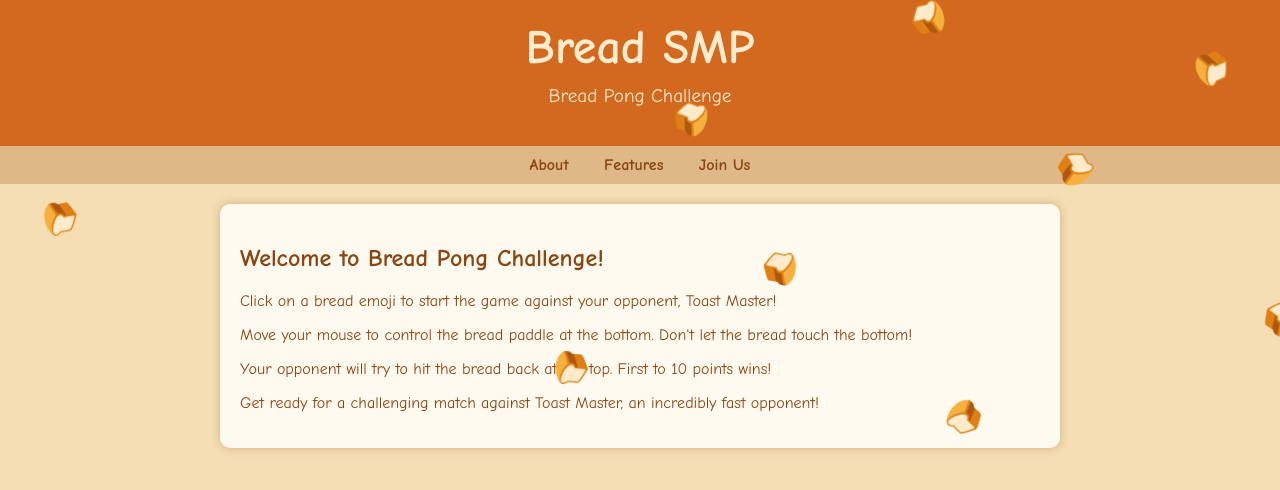
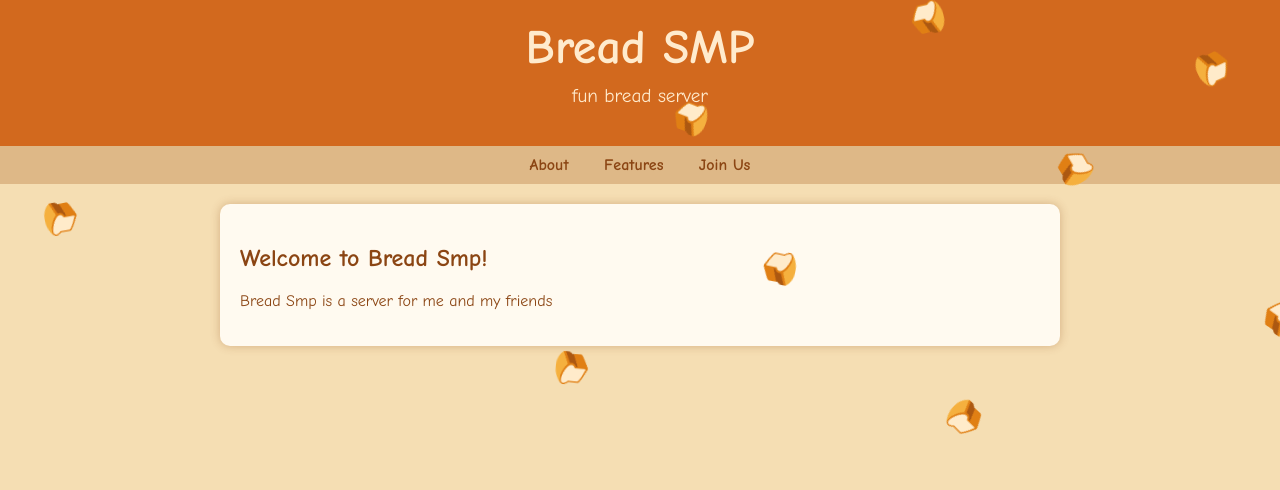
Before and after one commit to jeff600000/AI, a plain HTML site: page index.html in a window 1280 px wide. Drawn offline with Linux system fonts and the light colour scheme.

Commit message:
Update index.html

```diff
--- a/index.html
+++ b/index.html
@@ -97,7 +97,7 @@ body {
 </style></head><body>
   <div class="header">
     <h1>Bread SMP</h1>
-    <p>Bread Pong Challenge</p>
+    <p>fun bread server</p>
   </div>
 
   <div class="navigation">
@@ -107,11 +107,8 @@ body {
   </div>
 
   <div class="content">
-    <h2>Welcome to Bread Pong Challenge!</h2>
-    <p>Click on a bread emoji to start the game against your opponent, Toast Master!</p>
-    <p>Move your mouse to control the bread paddle at the bottom. Don't let the bread touch the bottom!</p>
-    <p>Your opponent will try to hit the bread back at the top. First to 10 points wins!</p>
-    <p>Get ready for a challenging match against Toast Master, an incredibly fast opponent!</p>
+    <h2>Welcome to Bread Smp!</h2>
+    <p>Bread Smp is a server for me and my friends</p>
   </div>
 
   <div id="score">Player: 0 | Toast Master: 0</div>
```
